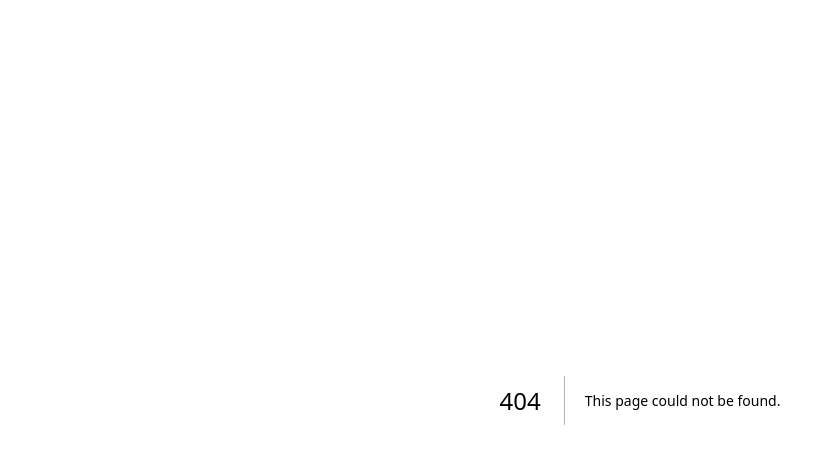
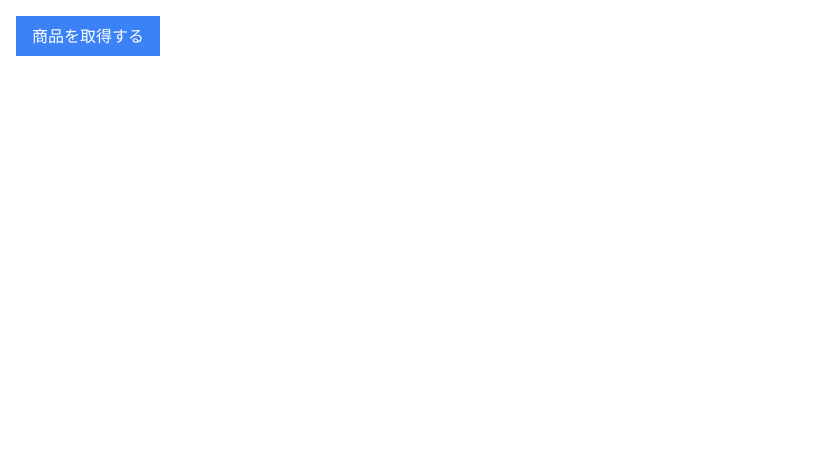
Before and after one commit to KoheiNishino/react19-playground, a Next.js app: page /useTransition in a window 1280 px wide. Before the commit this address had no page. Shown: the top 464 px of the page, without its empty margins (0-827 px from the left). Built offline with nearby package versions, Linux system fonts and the light colour scheme.

Commit message:
✨ getRandomProduct

```diff
--- /dev/null
+++ b/src/app/useTransition/page.tsx
@@ -0,0 +1,67 @@
+'use client'
+
+import { useState } from 'react'
+import { sleep } from '../util/sleep'
+
+interface Product { title: string, price: number }
+
+async function getRandomProduct(): Promise<Product> {
+  await sleep(500)
+  const res = await fetch(
+    `https://dummyjson.com/products/${Math.floor(Math.random() * 100) + 1}`,
+  )
+  const json = await res.json()
+  return json
+}
+
+export default function Page() {
+  const [product, setProduct] = useState<Product | null>(null)
+
+  const [isPending, setIsPending] = useState(false)
+  const handleClick = async () => {
+    setProduct(null)
+    setIsPending(true)
+    const product = await getRandomProduct()
+    setProduct(product)
+    setIsPending(false)
+  }
+
+  // const [isPending, startTransition] = useTransition()
+  // const handleClick = () => {
+  //   setProduct(null)
+  //   startTransition(async () => {
+  //     const product = await getRandomProduct()
+  //     setProduct(product)
+  //   })
+  // }
+
+  return (
+    <div className="p-4">
+      <button
+        type="button"
+        onClick={handleClick}
+        disabled={isPending}
+        className="bg-blue-500 px-4 py-2 text-white hover:bg-blue-700 disabled:opacity-50"
+      >
+        商品を取得する
+      </button>
+      {product
+        ? (
+            <div className="mt-4 w-80 rounded-lg border bg-white p-6 shadow-lg">
+              <h2 className="mb-4 text-2xl font-bold text-gray-800">
+                {product.title}
+              </h2>
+              <p className="text-lg text-gray-600">
+                価格: $
+                {product.price}
+              </p>
+            </div>
+          )
+        : isPending
+          ? (
+              <p className="mt-8 text-lg text-gray-500">Loading...</p>
+            )
+          : null}
+    </div>
+  )
+}
```
